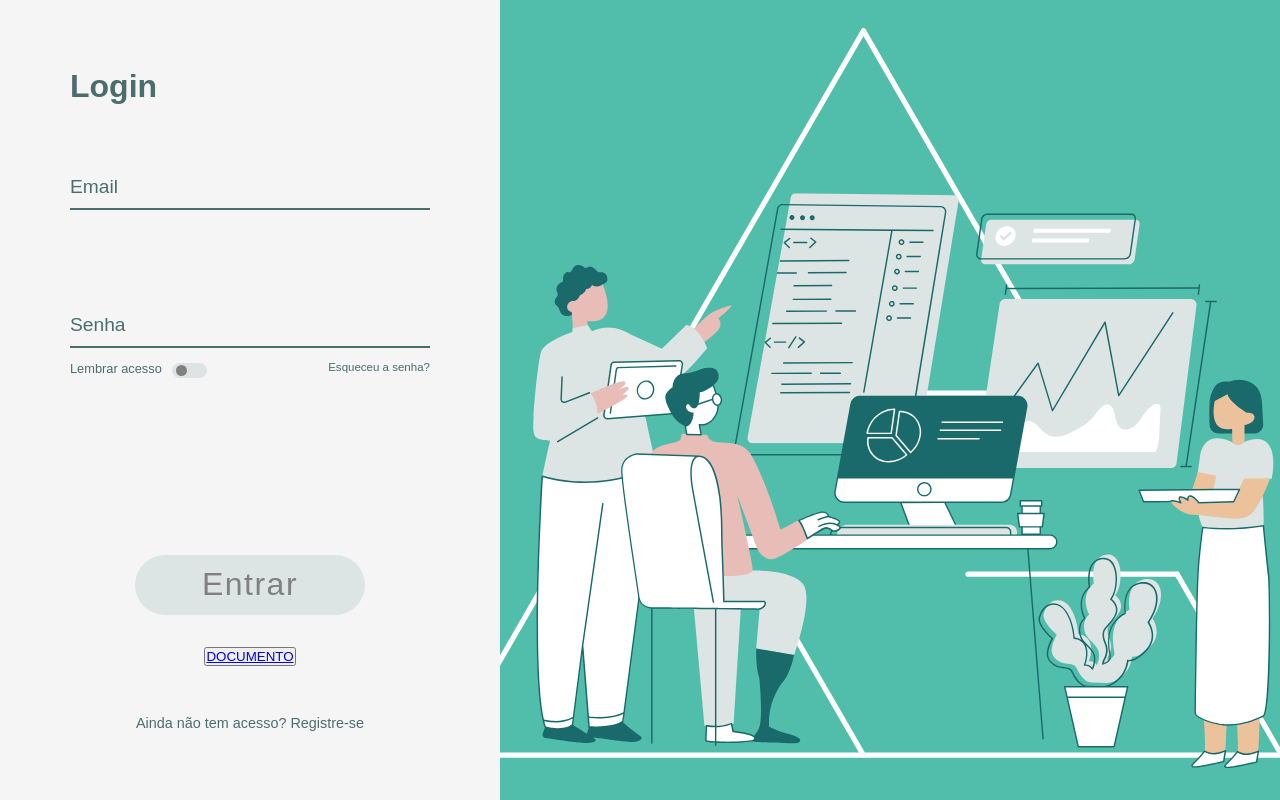
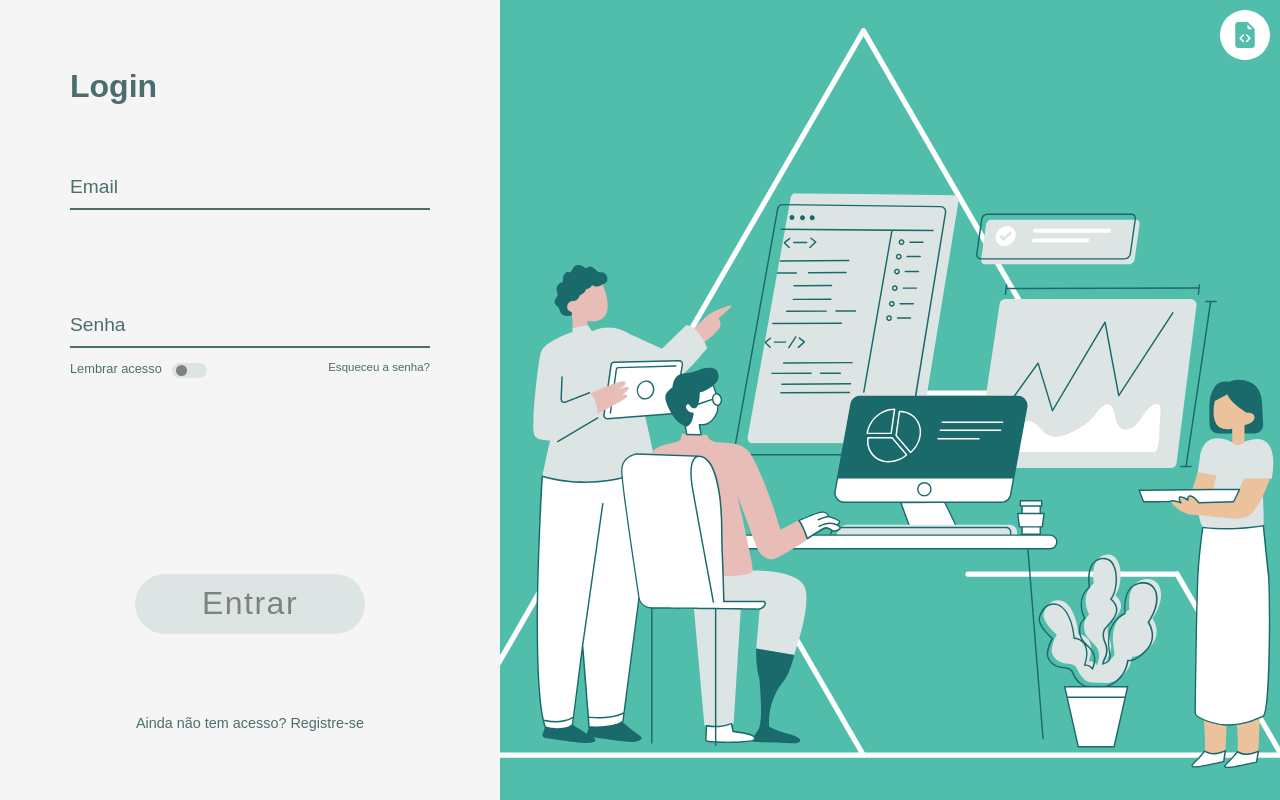
Before and after one commit to Cloves-Neto/tcc-infonet-welfare, a PHP site: page / in a window 1280 px wide. Run offline with PHP 8.4, Linux system fonts and the light colour scheme.

Commit message:
att btn documento

```diff
--- a/index.php
+++ b/index.php
@@ -9,6 +9,29 @@
     <link rel="preconnect" href="https://fonts.gstatic.com" crossorigin>
     <link href="https://fonts.googleapis.com/css2?family=Source+Sans+Pro:wght@200;400;600;700;900&display=swap" rel="stylesheet">
     <link rel="stylesheet" href="./paginas/src/style.css">
+    <style>
+        .doc-acompanhamento{
+            background-color: white;
+            width: 50px;
+            height: 50px;
+            border-radius: 50px;
+            justify-content: center;
+            align-items: center;
+            padding: 12px;
+            position: absolute;
+            top: 10px;
+            right: 10px;
+            z-index: 10;
+        }
+        .doc-acompanhamento svg{
+            width: 100%;
+            height: 100%;
+            color: #51BEAB;
+        }
+
+
+
+    </style>
 </head>
 <body>
     <main class="container">
@@ -38,7 +61,11 @@
                 <!-- Botão de enviar o formulario | Submit -->
                 <input type="submit" class="login_button" value="Entrar" disabled> <br><br>
 
-                <button><a href="../welfare1.1/paginas/Doc.html">DOCUMENTO</a></button>
+                <a href="../welfare1.1/paginas/Doc.html" class="doc-acompanhamento">
+                    <svg xmlns="http://www.w3.org/2000/svg"  width="16" height="16" fill="currentColor" class="bi bi-file-earmark-code-fill" viewBox="0 0 16 16">
+                        <path d="M9.293 0H4a2 2 0 0 0-2 2v12a2 2 0 0 0 2 2h8a2 2 0 0 0 2-2V4.707A1 1 0 0 0 13.707 4L10 .293A1 1 0 0 0 9.293 0zM9.5 3.5v-2l3 3h-2a1 1 0 0 1-1-1zM6.646 7.646a.5.5 0 1 1 .708.708L5.707 10l1.647 1.646a.5.5 0 0 1-.708.708l-2-2a.5.5 0 0 1 0-.708l2-2zm2.708 0 2 2a.5.5 0 0 1 0 .708l-2 2a.5.5 0 0 1-.708-.708L10.293 10 8.646 8.354a.5.5 0 1 1 .708-.708z"/>
+                    </svg>
+                </a>
 
                 <!-- Link para registrar nova conta | Página de registro -->
                 <a href="./paginas/registro/registro.html" class="login_link">Ainda não tem acesso? <span>Registre-se</span></a>
```
